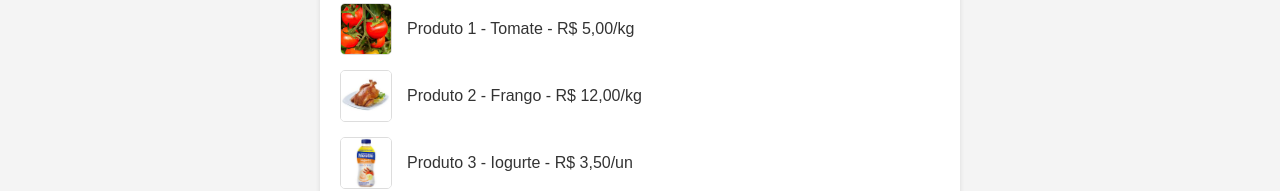
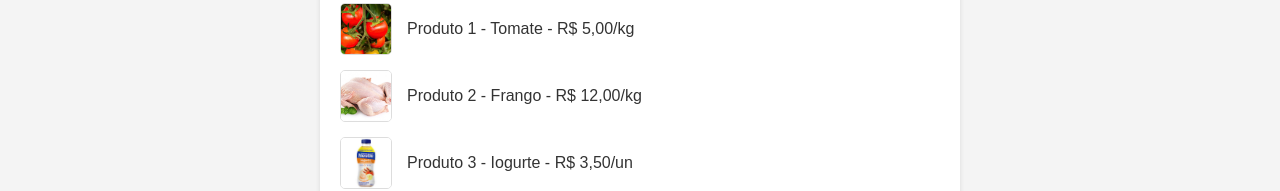
Before and after one commit to si1entz/Escolasdds, a plain HTML site: page index.html in a window 1280 px wide. Shown: the part 409-600 px from the top of the page. Drawn offline with Linux system fonts and the light colour scheme.

Commit message:
aaaaaaaaaaa

```diff
--- a/index.html
+++ b/index.html
@@ -35,7 +35,7 @@
                     Produto 1 - Tomate - R$ 5,00/kg
                 </li>
                 <li>
-                    <img src="/Chicken.jpg" alt="Frango" class="produto-img">
+                    <img src="/420.jpg" alt="Frango" class="produto-img">
                     Produto 2 - Frango - R$ 12,00/kg
                 </li>
                 <li>
```
